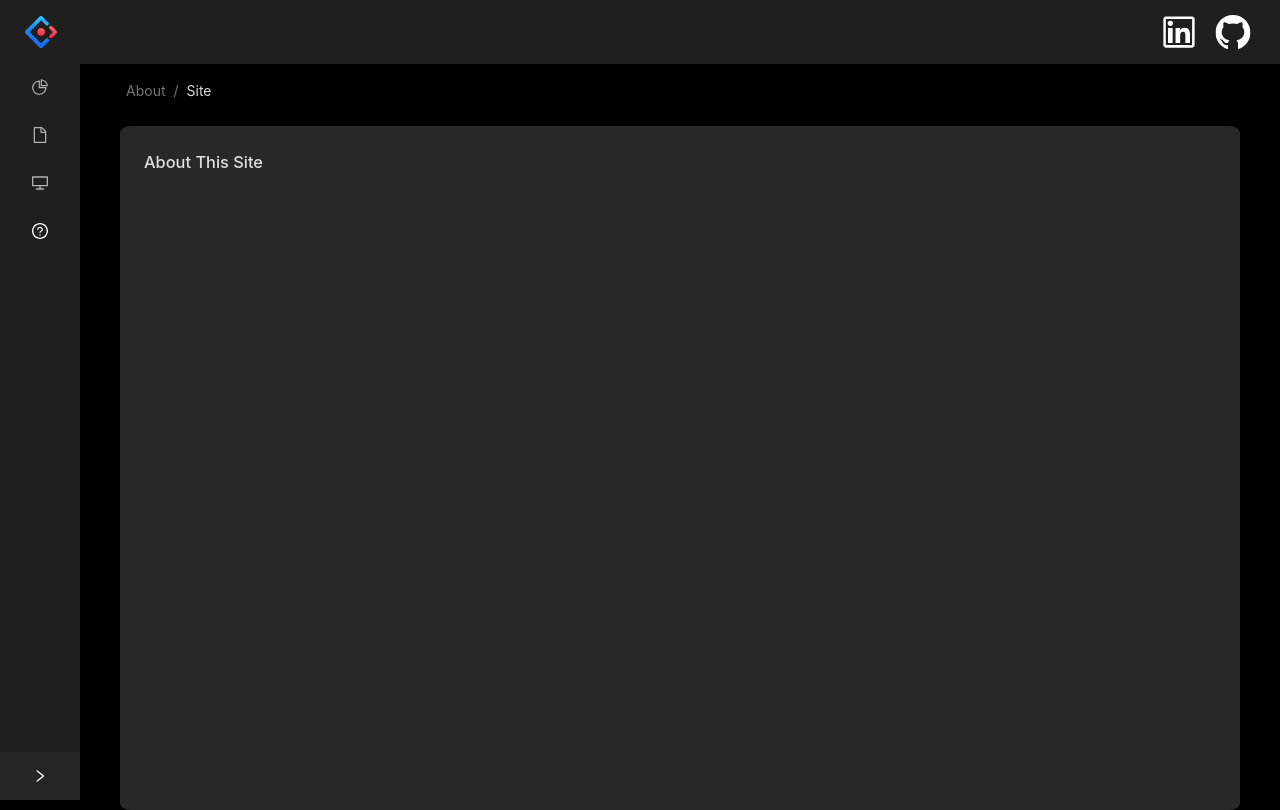
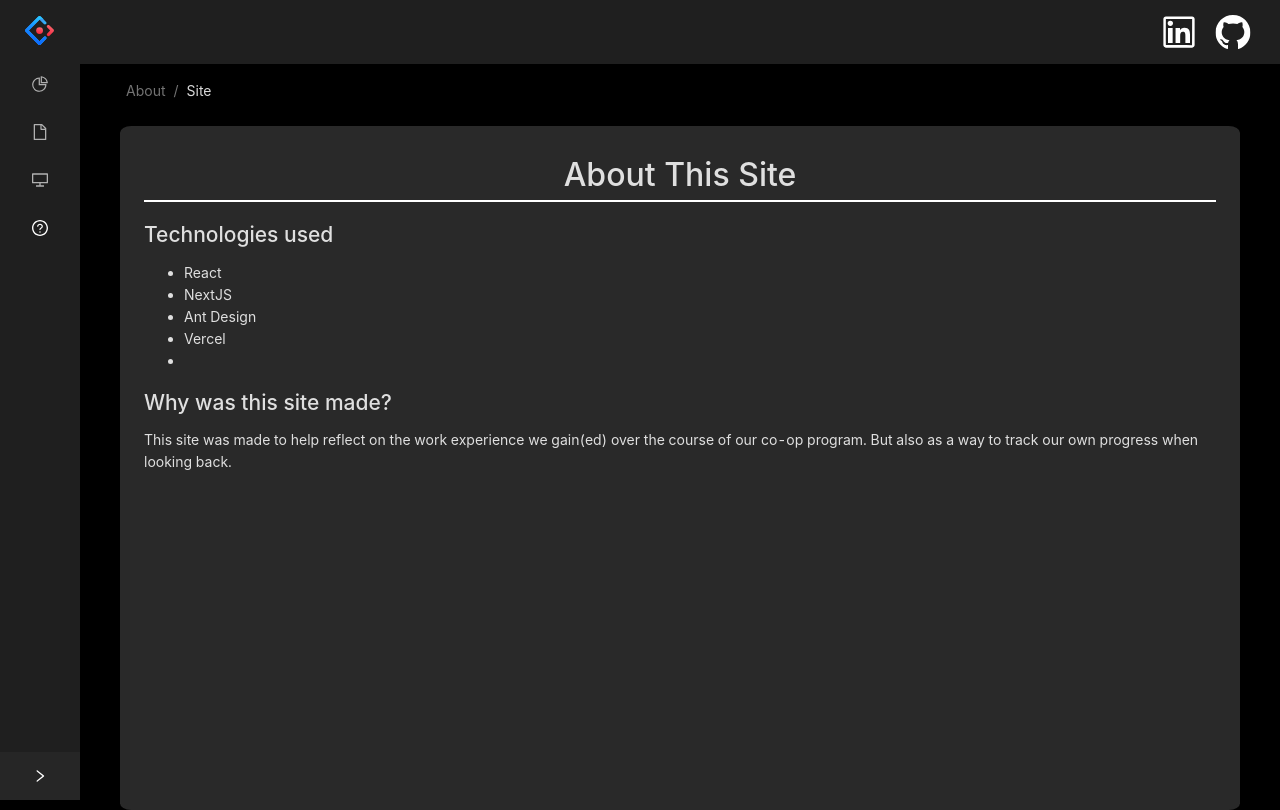
Before and after one commit to mbasak99/workterm-blog, a Next.js app: page /about/site in a window 1280 px wide. Built offline with nearby package versions, Linux system fonts and the light colour scheme.

Commit message:
Made some progress for the intro, and my site pages.

```diff
--- a/pages/_app.js
+++ b/pages/_app.js
@@ -1,24 +1,11 @@
 import "../styles/globals.css";
 import SiteLayout from "./components/layout";
 import ErrorPage from "./error/404";
-// import { useState, useEffect } from "react";
 
 function MyApp({ Component, pageProps }) {
-  // const [darkTheme, setDarkTheme] = useState(true);
-
-  /* useEffect(() => {
-    darkTheme
-      ? require("antd/dist/antd.dark.css")
-      : require("antd/dist/antd.css");
-  }); */
-
   return pageProps.statusCode != 404 ? (
     <SiteLayout>
-      <Component
-        {...pageProps}
-        /* darkTheme={darkTheme}
-        setDarkTheme={setDarkTheme} */
-      />
+      <Component {...pageProps} />
     </SiteLayout>
   ) : (
     <ErrorPage statusCode={pageProps.statusCode} />
--- a/pages/about/site.js
+++ b/pages/about/site.js
@@ -7,6 +7,24 @@ export default function AboutSite() {
         <title>About This Site</title>
       </Head>
       <h1>About This Site</h1>
+      <div>
+        <h2>Technologies used</h2>
+        <ul>
+          <li>React</li>
+          <li>NextJS</li>
+          <li>Ant Design</li>
+          <li>Vercel</li>
+          <li></li>
+        </ul>
+      </div>
+      <div>
+        <h2>Why was this site made?</h2>
+        <p>
+          This site was made to help reflect on the work experience we gain(ed)
+          over the course of our co-op program. But also as a way to track our
+          own progress when looking back.
+        </p>
+      </div>
     </>
   );
 }
--- a/pages/components/layout.js
+++ b/pages/components/layout.js
@@ -1,6 +1,7 @@
 import React, { useState } from "react";
 import { useRouter } from "next/router";
 import Link from "next/link";
+// import Image from "next/image";
 import { Layout, Menu, Breadcrumb } from "antd";
 import {
   DesktopOutlined,
--- a/styles/globals.css
+++ b/styles/globals.css
@@ -16,6 +16,16 @@ body {
   /* Use this colour palette: https://colorhunt.co/palette/238 */
 }
 
+h1 {
+  font-size: 32px;
+  text-align: center;
+  border-bottom: 2px white solid;
+}
+
+div.content-container {
+  margin: 10px;
+}
+
 .error * {
   color: black;
 }
--- a/styles/layouts.module.css
+++ b/styles/layouts.module.css
@@ -18,8 +18,8 @@
 }
 
 .logo {
-  height: 32px;
+  height: 29px;
   margin: 16px;
   margin-left: 25px;
-  content: url("/antd\ logo.svg");
+  content: url("/antd_logo.svg");
 }
```
Also changed, not shown: pages/index.js (+7 -1 lines), pages/workterms/kenna.js (+15 -0 lines), public/antd_logo.svg (renamed from public/antd logo.svg).
